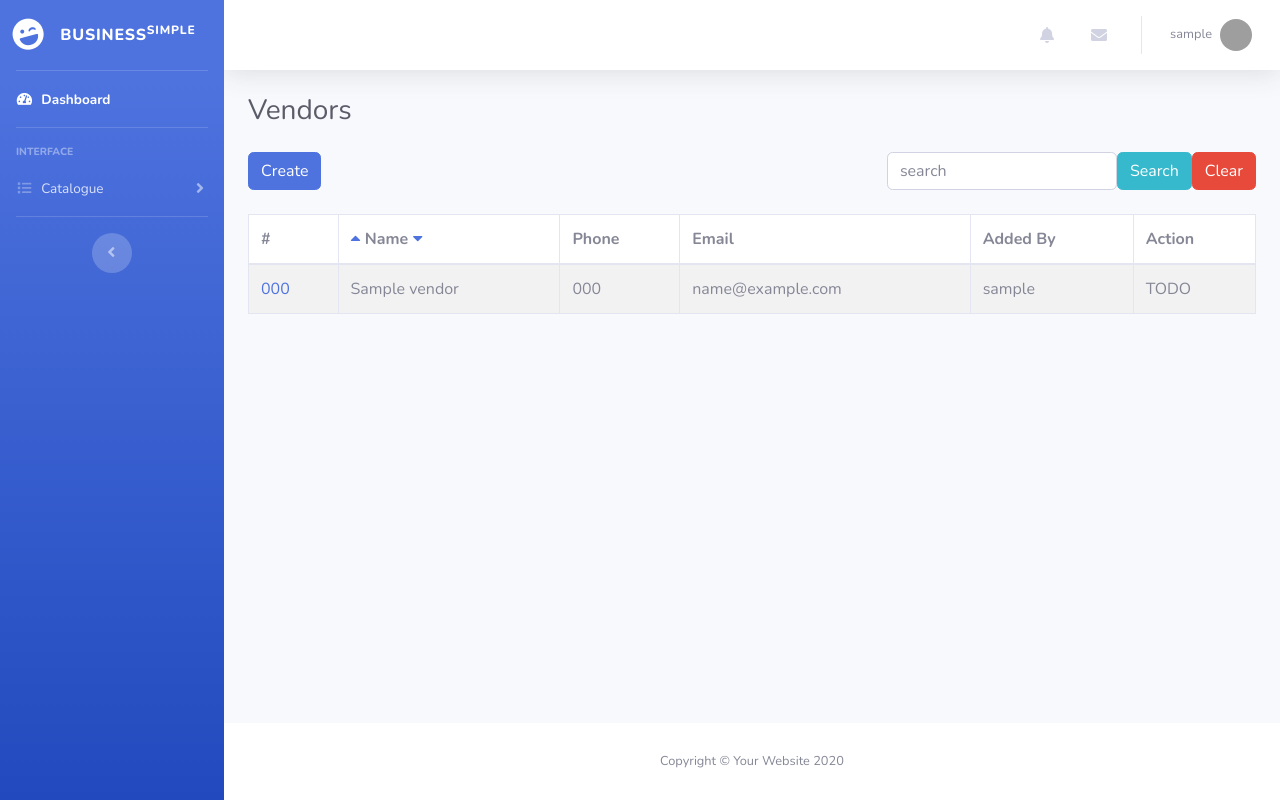
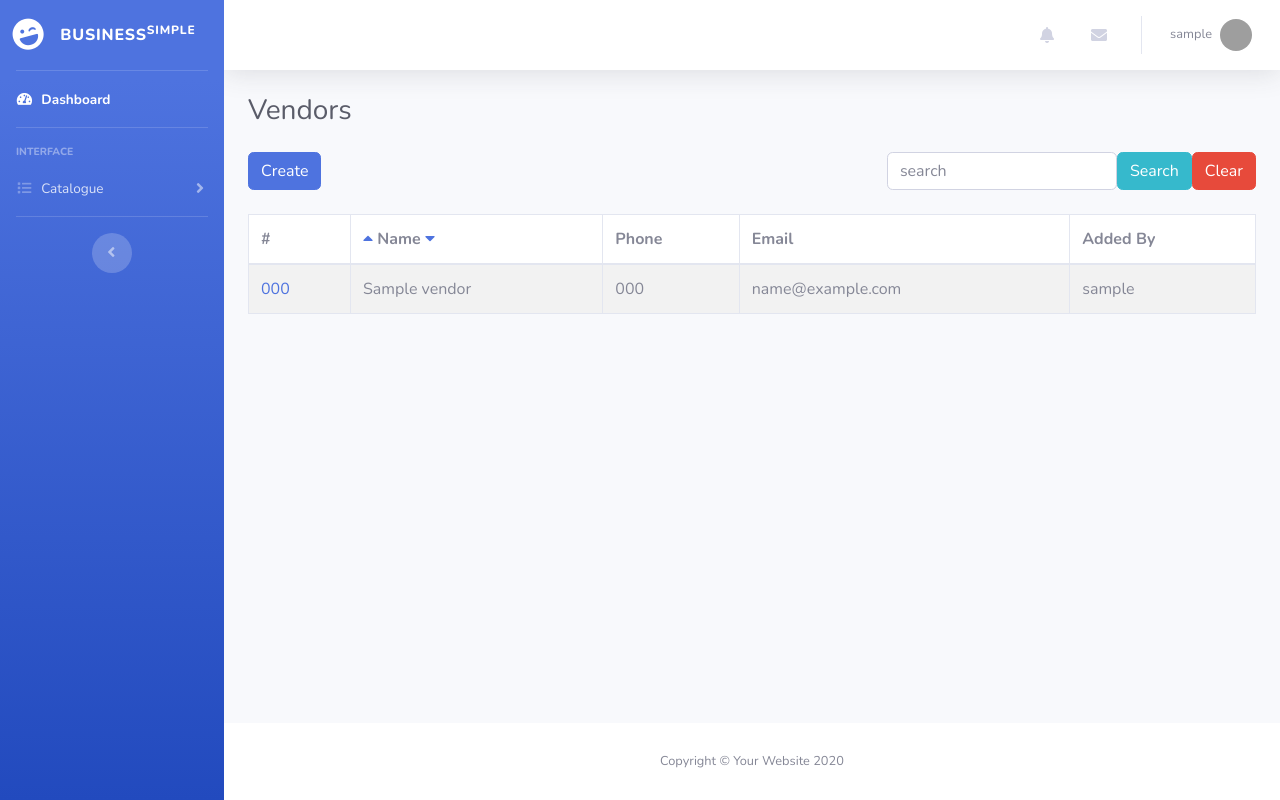
Before and after one commit to Ruhshan/businessSimple, a Django app: page /catalogue/vendor/list in a window 1280 px wide. Run offline with Django 3.2, Linux system fonts and the light colour scheme; a user stored in the database is signed in; tables that the repository leaves empty hold one stand-in row (values such as "Sample post"); some libraries are stand-ins or nearby versions; grey boxes are pictures that could not be loaded.

Commit message:
Add list method

```diff
--- a/catalogue/templates/catalogue/vendor_list.html
+++ b/catalogue/templates/catalogue/vendor_list.html
@@ -36,9 +36,6 @@
                 <th>
                     Added By
                 </th>
-                <th>
-                    Action
-                </th>
             </thead>
             <tbody>
                 {% for obj in object_list %}
@@ -48,7 +45,6 @@
                    <td>{{ obj.phone }}</td>
                    <td>{{ obj.email }}</td>
                    <td>{{ obj.created_by }}</td>
-                   <td>TODO</td>
                    </tr>
                 {% endfor %}
 
```
Also changed, not shown: catalogue/templates/catalogue/vendor_detail.html (+7 -0 lines).
